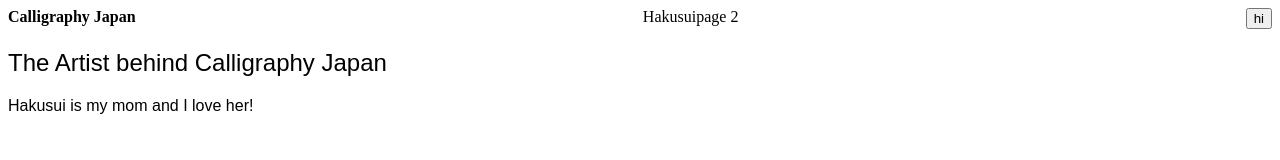
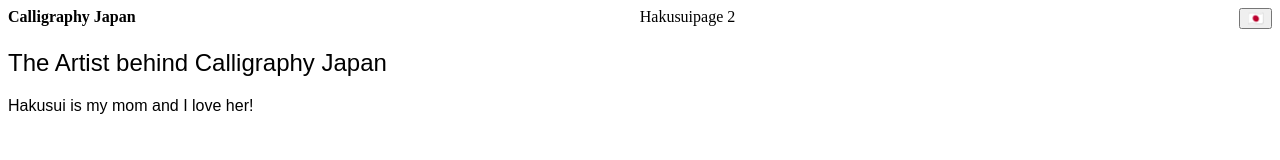
Before and after one commit to sophwrk/calligraphyjapan, a SvelteKit app: page /artist in a window 1280 px wide. Shown: the top 160 px of the page. Built offline with nearby package versions, Linux system fonts and the light colour scheme; a web font is replaced by a local one.

Commit message:
button for lang & dark/light; static folder for legacy pics

```diff
--- a/src/routes/header.svelte
+++ b/src/routes/header.svelte
@@ -11,7 +11,7 @@
             <li><a href="/artist">page 2</a></li>
         </ul>
 
-        <button>hi</button>
+        <button>🇯🇵</button>
 	</nav>
 </center>
 
```
Also changed, not shown: static/favicon.png (deleted).
